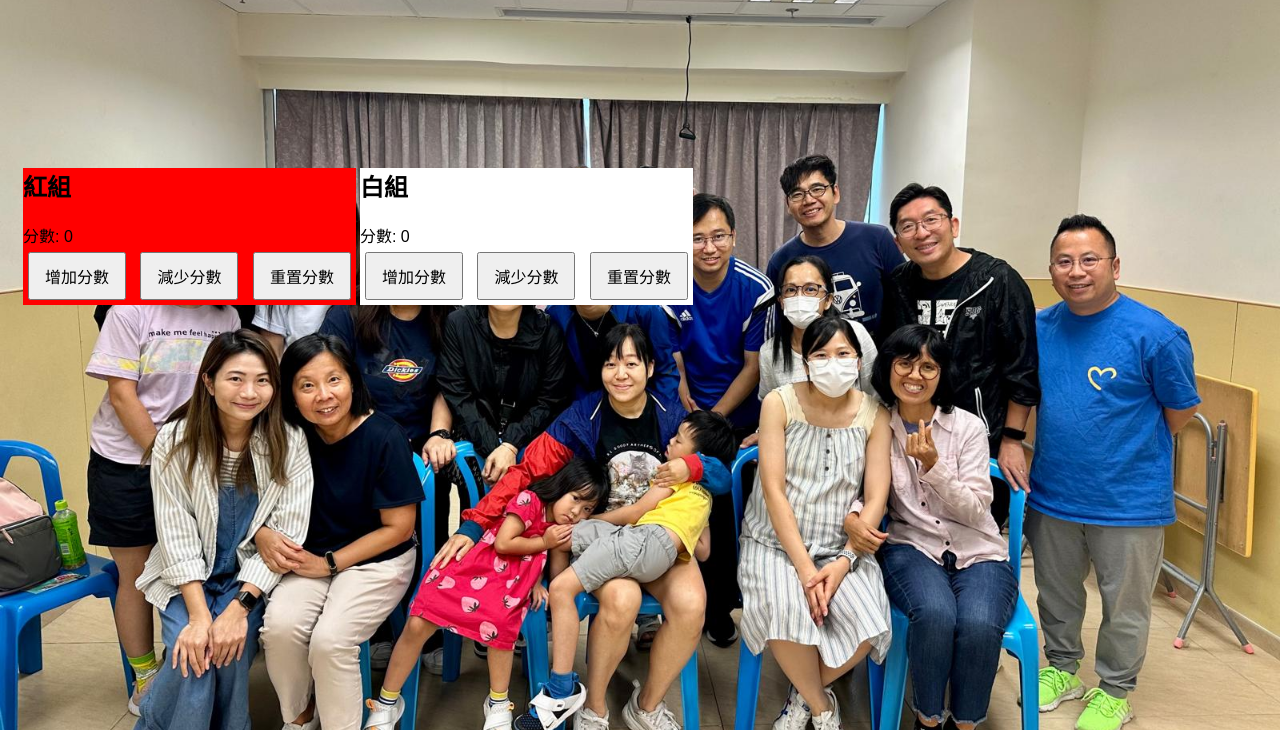
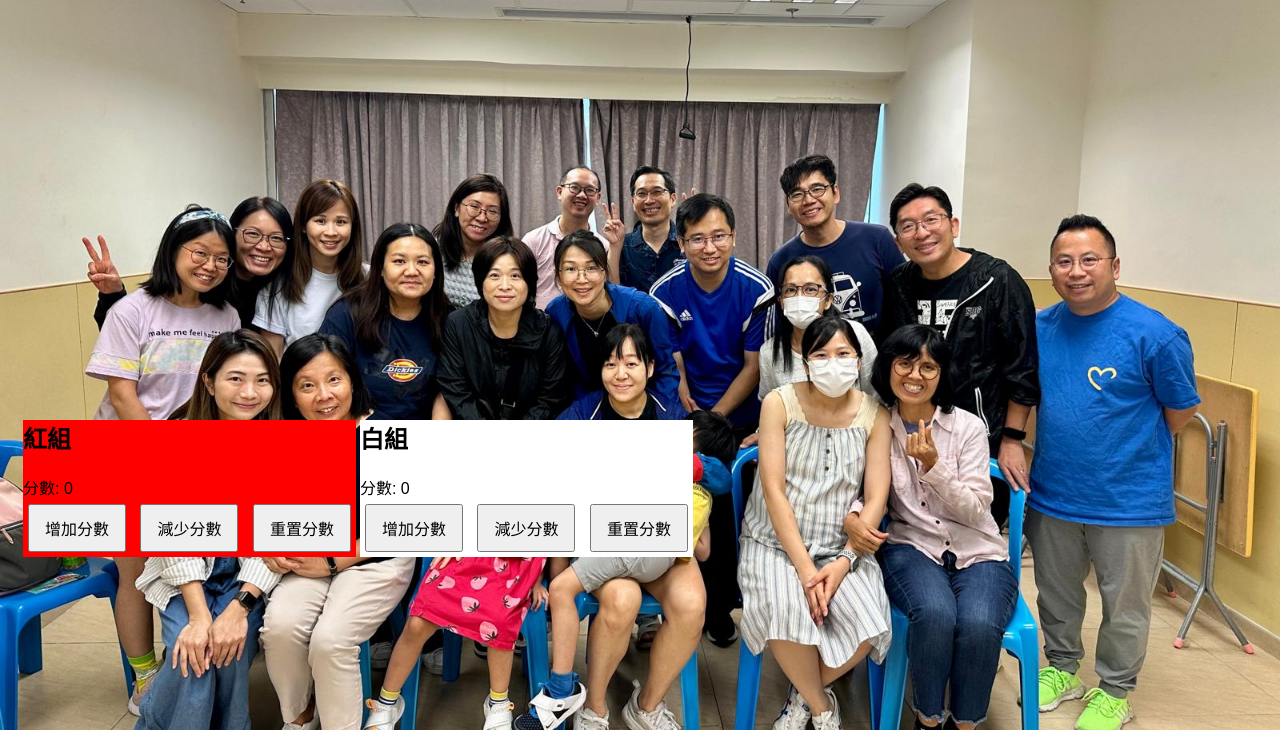
Before and after one commit to gerardh1/score_demo, a plain HTML site: page score.html in a window 1280 px wide. Shown: the part 70-800 px from the top of the page. Drawn offline with Linux system fonts and the light colour scheme.

Commit message:
Update score.html

```diff
--- a/score.html
+++ b/score.html
@@ -28,6 +28,20 @@
 <body >
     <div style="color:white"><h1>紅白大賽計分系統</h1></div>
 &nbsp;<br/>
+    &nbsp;<br/>
+    &nbsp;<br/>
+    &nbsp;<br/>
+    &nbsp;<br/>
+    &nbsp;<br/>
+    &nbsp;<br/>
+    &nbsp;<br/>
+    &nbsp;<br/>
+    &nbsp;<br/>
+    &nbsp;<br/>
+    &nbsp;<br/>
+    &nbsp;<br/>
+    &nbsp;<br/>
+    &nbsp;<br/>
     &nbsp;<br/>
     &nbsp;<br/>
     &nbsp;<br/>
```
